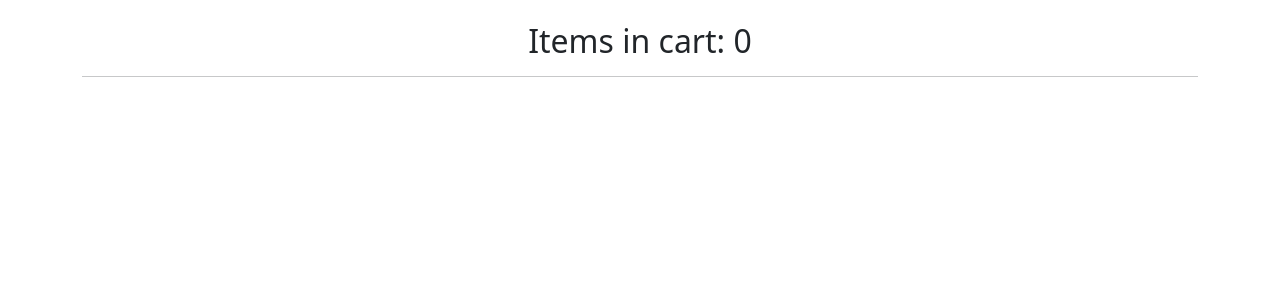
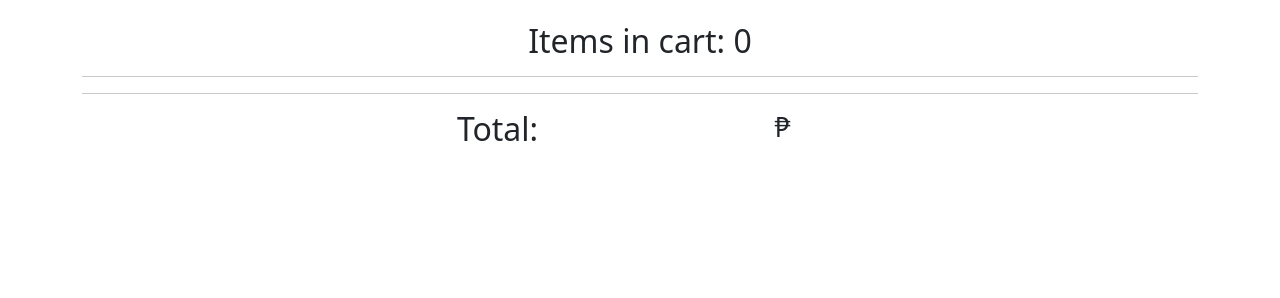
Before and after one commit to jmcaballas/django-shopping-cart, a Django app: page /cart/ in a window 1280 px wide. Shown: the part 158-456 px from the top of the page. Run offline with Django 4.2, Linux system fonts and the light colour scheme; the visitor is signed in with stand-in values (Sample User, id 1); data that the repository does not hold is empty.

Commit message:
Show total amount of orders in cart page

```diff
--- a/shoppingcart/views.py
+++ b/shoppingcart/views.py
@@ -1,4 +1,5 @@
 from django.contrib.auth.decorators import login_required
+from django.db.models import Sum
 from django.shortcuts import render, redirect
 from django.views.generic import DetailView, ListView
 
@@ -60,10 +61,12 @@ def delete_from_cart(request, id):
 def cart(request):
     sales = SaleOrderItem.objects.filter(sale_order__user=request.user)
     cart_count = SaleOrderItem.objects.filter(sale_order__user=request.user).count()
+    cart_total = SaleOrderItem.objects.filter(sale_order__user=request.user).aggregate(Sum('unit_price'))['unit_price__sum']
 
     context = {
         'sales': sales,
         'cart_count':cart_count,
+        'cart_total':cart_total,
     }
 
     return render(request, 'shoppingcart/cart.html', context)
--- a/templates/shoppingcart/cart.html
+++ b/templates/shoppingcart/cart.html
@@ -36,4 +36,16 @@
         {% endfor %}
     </div>
 </section>
+
+<div class="container">
+    <hr>
+    <div class="row text-center justify-content-center">
+        <div class="col-3">
+            <h2>Total:</h2>
+        </div>
+        <div class="col-3">
+            <h3>₱{{ cart_total|floatformat:2 }}</h3>
+        </div>
+    </div>
+</div>
 {% endblock %}
```
